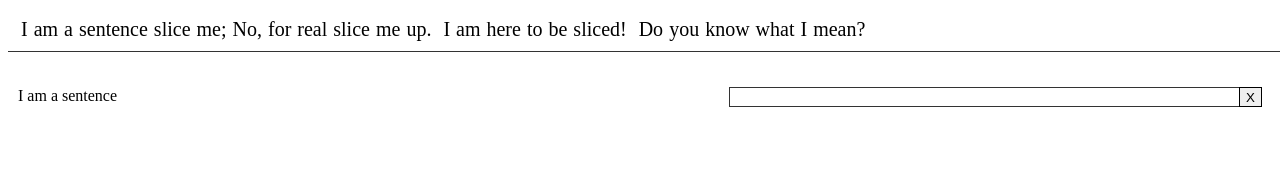
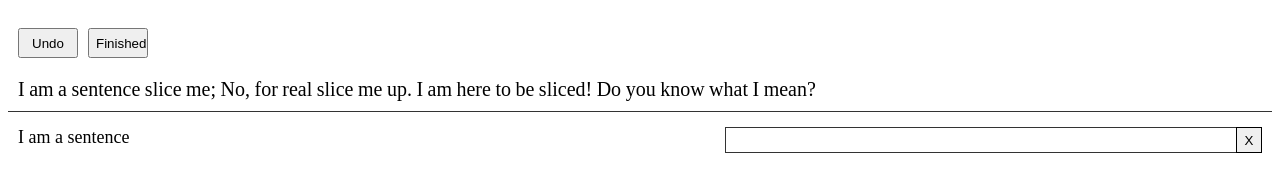
Before and after one commit to swarner2/School, a website: page client/sentenceSlicing/index.html in a window 1280 px wide. Both pictures are taken after a click on the element "sentence". Drawn offline with nearby package versions, Linux system fonts and the light colour scheme.

Commit message:
added a undo btn and complete converting the data into json

```diff
--- a/client/sentenceSlicing/css/style.css
+++ b/client/sentenceSlicing/css/style.css
@@ -1,9 +1,9 @@
-
+body{
+	font-size:18px;
+}
 .word{
 	font-size: 20px;
 	border-radius: 3px;
-	padding-left: 3px;
-	padding-right: 3px;
 }
 
 .word:hover{
@@ -15,12 +15,10 @@
 	border : 0px #333 solid;
 	border-bottom-width: 1px;
 	padding: 10px;
-	width: 100%;
-	display: block;
 }
 .answers{
-	margin: 10px;
-	margin-top: 20px;
+	margin-left: 10px;
+	margin-right: 10px;
 	width: 100%;
 }
 .answer{
@@ -36,7 +34,6 @@
 	width: 100px;
 }
 .answer .input{
-
 	float: right;
 	min-width: 50%;
 	padding-right: 20px;
@@ -44,7 +41,7 @@
 .answer input{
 	float: right;
 	min-width: 80%;
-	height: 16px;
+	height: 22px;
 	border: 1px #333 solid;
 	border-right-width: 0px;
 }
@@ -52,5 +49,15 @@
 	float: right;
 	border: 1px black solid;
 	border-radius: 0px;
-	height: 20px;
+	height: 26px;
+	width: 26px;
 }
+.mainBtn{
+	margin: 10px;
+	margin-top: 20px;
+	margin-right: auto;
+	margin-right: auto;
+	height: 30px;
+	width: 60px;
+	text-align: center;
+}
--- a/client/sentenceSlicing/index.html
+++ b/client/sentenceSlicing/index.html
@@ -7,8 +7,7 @@
 	<title></title>
 </head>
 <body>
-	<div id='sentence'></div>
-	<div id='pickedSentences'></div>
+	<div id='field'></div>
 	<script src='./js/app.js'></script>
 </body>
 </html>
--- a/client/sentenceSlicing/js/app.js
+++ b/client/sentenceSlicing/js/app.js
@@ -6,7 +6,7 @@ var text = 'I am a sentence slice me; No, for real slice me up. I am here to be
 
 $(document).ready(function(){
 	//createSentence(sentence, '#sentence');
-	createText('#sentence', text);
+	createText('#field', text);
 });
 
 var createText = function(renderPoint, text){
@@ -25,7 +25,6 @@ var createText = function(renderPoint, text){
 					answerStr += conText[sentenceIndex][i].text() + ' ';
 				};
 				addAnswer(answerStr);
-				render();
 			});
 			//------------
 		});
@@ -38,17 +37,17 @@ var createText = function(renderPoint, text){
 						text,
 					'</span>',
 					'<span class="input">',
-						'<button onclick="createText.removeSentence('+answers.length+')"id="removeSentence">X</button>',
+						'<button onclick="createText.removeSentence('+answers.length+')" id="removeSentence">X</button>',
 						'<input>',
 					'</span>',
 				'</div>'
 			)
 		);
-
 		answers.push(html);
-		return html;
+		render();
 	}
 	createText.removeSentence = function(id){
+		undo.push([id,answers[id]]);
 		answers[id] = undefined;
 		render();
 	}
@@ -57,46 +56,55 @@ var createText = function(renderPoint, text){
 			render.init = true;
 			$(renderPoint).html(''.concat(
 				'<div class="paragraph">',
+					'<button class="mainBtn undo">Undo</button>',
+					'<button class="mainBtn finished">Finished</button>',
 					'<div class="sentences">',
 					'</div>',
 					'<div class="answers">',
 					'</div>',
 				'</div>'
 			));
+
+			//controller for the finish btn
+			$(renderPoint).children('div').children('.finished').click(function(){
+				var finished = {
+					text : text,
+					answers : _.map(answers, function(element){
+						if(element) return [ element.children('.text').text(), element.children('.input').children('input').val()];
+					})
+				};
+				console.log(JSON.stringify(finished));
+			})
+
+			//controller for the undo btn
+			$(renderPoint).children('div').children('.undo').click(function(){
+				var val = undo.pop();
+				answers[val[0]] = val[1];
+				render();
+			})
 		}
 		_.each(conText, function(element){
-			$('.sentences').append(element);
+			_.each(element, function(element){
+				$('.sentences').append(element);
+				$('.sentences').append(' ');
+			});
 		});
 		$('.answers').html('');
 		_.each(answers, function(element){
 			$('.answers').append(element);
 		});
-
-		//answer senction of the field
-
-		// $(renderPoint).append('<div class="answers">');
-		// 	$(renderPoint).append(_.map(answers, function(element){
-		// 		return ''.concat(
-		// 		'<div class="answer">',
-		// 			'<span>',
-		// 				element,
-		// 			'</span>',
-		// 			'<input>',
-		// 			'<button id="removeSentence">X</button>',
-		// 		'</div>'
-		// 		);
-		// 	}).join(''));
-		// $(renderPoint).append('</div>');
 	};
 
 
 	conText = [];
-	answers = [];
+	var answers = [];
+	var undo = [];
 	//slice the text into sentences
-	while(text.length){
-		var index = text.search(/[.!?]/)+1;
-		conText.push(text.slice(0,index));
-		text = text.slice(index,text.length);
+	var textBackup = text;
+	while(textBackup.length){
+		var index = textBackup.search(/[.!?]/)+1;
+		conText.push(textBackup.slice(0,index));
+		textBackup = textBackup.slice(index,textBackup.length);
 	}
 	//slice each sentence into words
 	conText = _.map(conText, function(element,index){
```
